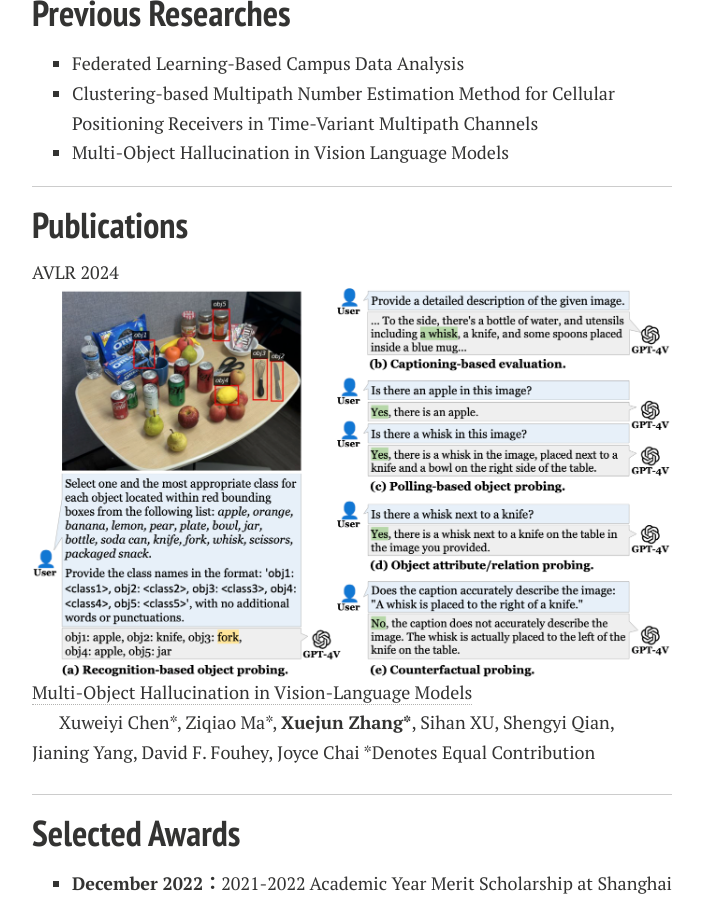
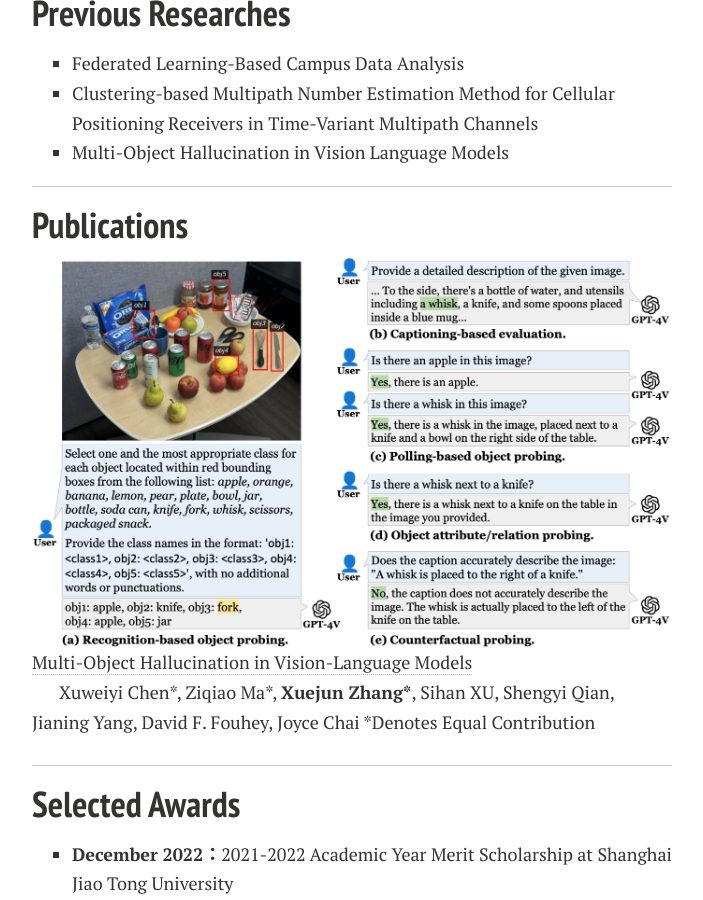
Before and after one commit to xuejunzhang2002/xuejunzhang.github.io, a Jekyll site: the page built from index.md, in a window 1280 px wide and 900 px high, scrolled down 944 px. Shown: the whole window, without its empty margins (288-991 px from the left). Built offline with Jekyll 4.4.1, drawn with Linux system fonts in a browser that asks for light colours; nearby versions of some CDN libraries; comment, search, counter and statistics services are not loaded; a style sheet for code colours, icons or effects is not loaded; our own code applies the rules of GitHub Pages for plain Markdown files.

Commit message:
Update index.md

```diff
--- a/index.md
+++ b/index.md
@@ -41,7 +41,7 @@ I am a rising senior majoring in **Electrical and Computer Engineering** at Shan
 
 ## Publications
 
-<div class='paper-box'><div class='paper-box-image'><div><div class="badge">AVLR 2024</div><img src='images/moh.png' alt="sym" width="100%"></div></div>
+<div class='paper-box'><div class='paper-box-image'><div><div class="badge"></div><img src='images/moh.png' alt="sym" width="100%"></div></div>
 <div class='paper-box-text' markdown="1">
 
 [Multi-Object Hallucination in Vision-Language Models](https://multi-object-hallucination.github.io)
```
